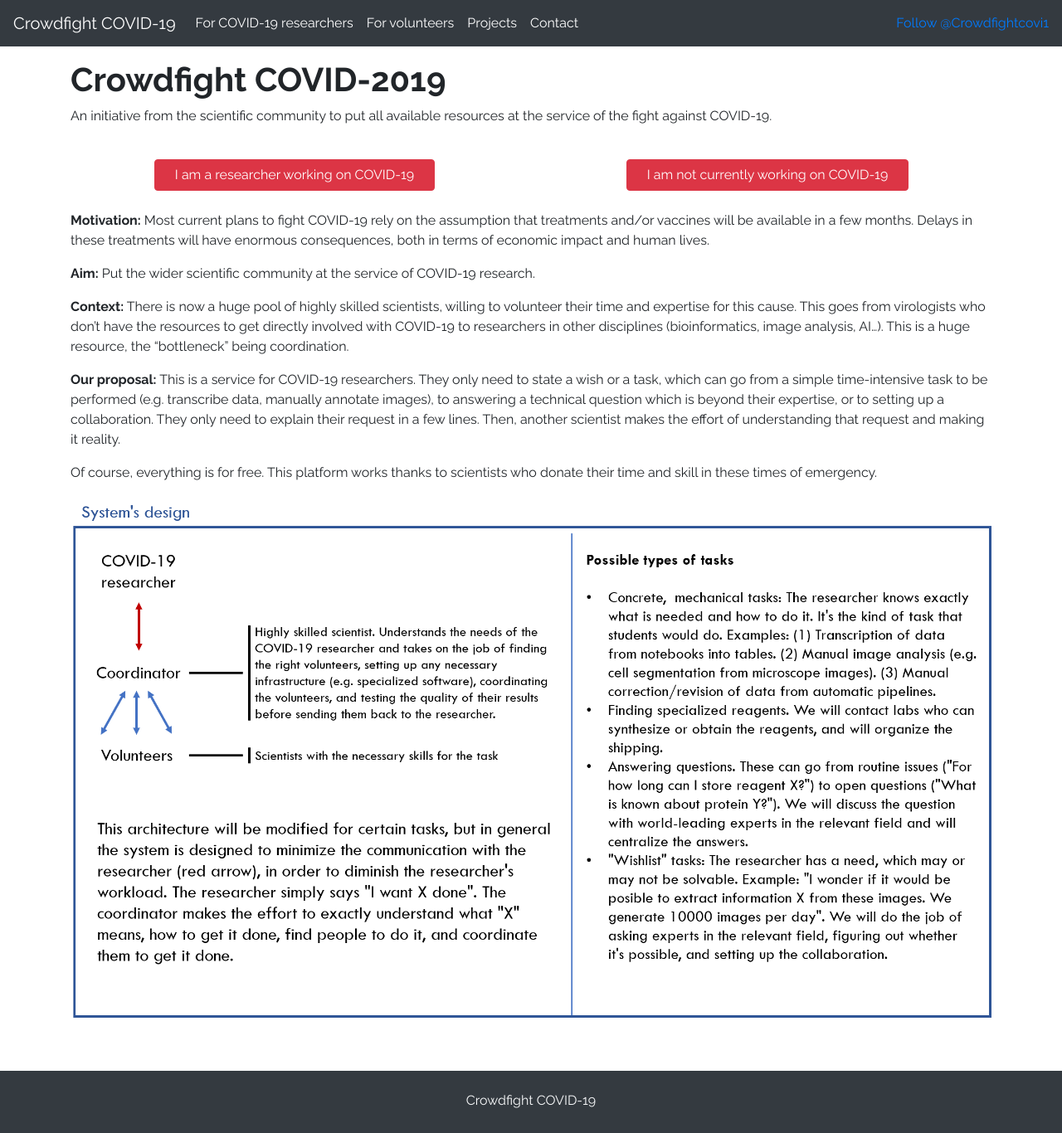
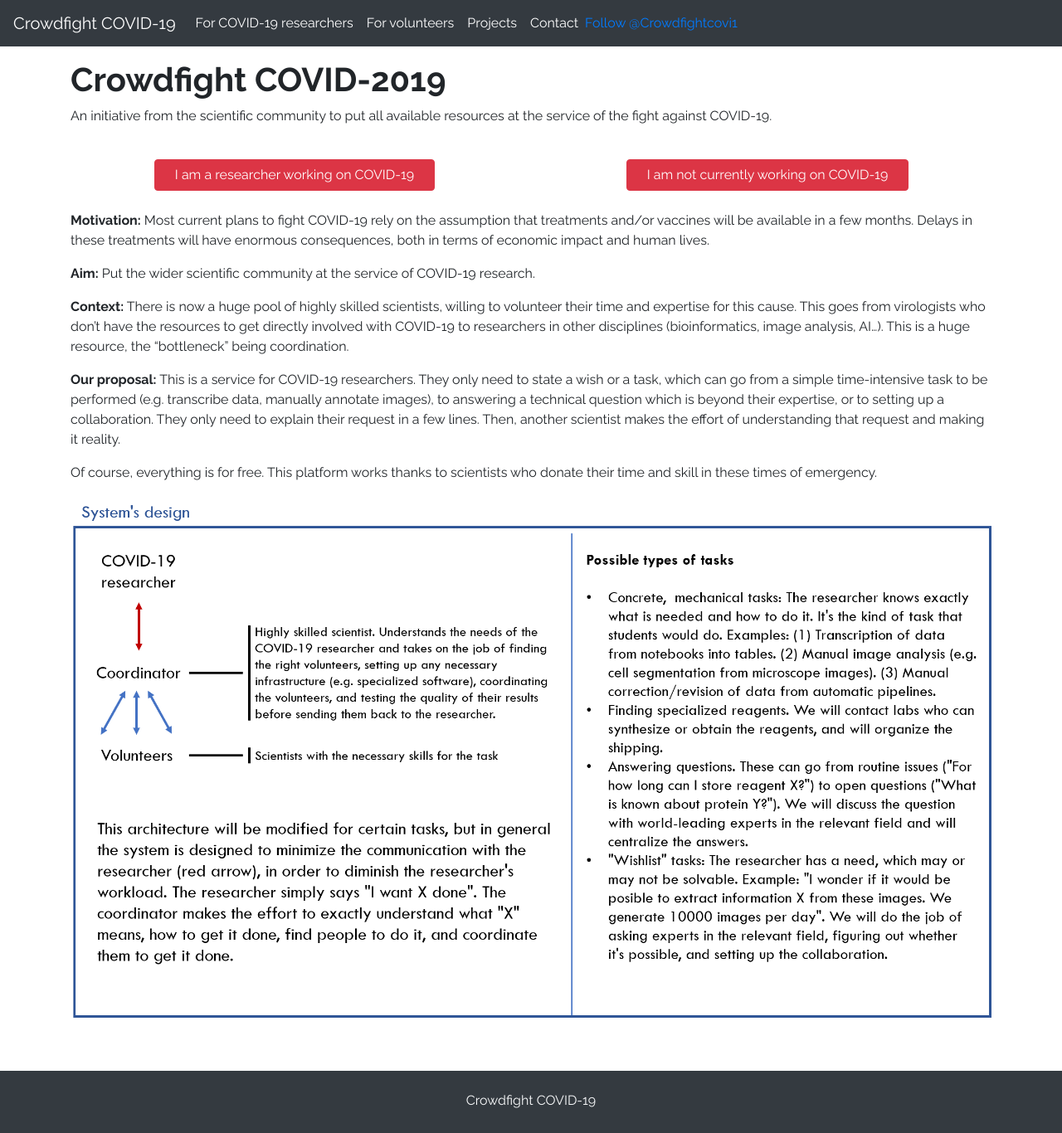
Before and after one commit to crowdfightcovid19/crowdfight-concept, a Jekyll site: the page built from index.md, in a window 1280 px wide. Shown: the whole page at 83% size. Built offline with Jekyll 4.4.1, drawn with Linux system fonts in a browser that asks for light colours; nearby versions of some CDN libraries; comment, search, counter and statistics services are not loaded; our own code applies the rules of GitHub Pages for plain Markdown files.

Commit message:
Fix navigation

```diff
--- a/_includes/navigation.html
+++ b/_includes/navigation.html
@@ -17,7 +17,7 @@
             </li>
             {% endfor %}
 
-            <li class="nav-item active ml-lg-auto d-flex align-items-center">
+            <li class="nav-item active d-flex align-items-center">
                 <a href="https://twitter.com/Crowdfightcovi1?ref_src=twsrc%5Etfw" class="twitter-follow-button" data-show-count="false">Follow @Crowdfightcovi1</a><script async src="https://platform.twitter.com/widgets.js" charset="utf-8"></script>
             </li>
         </ul>
```
